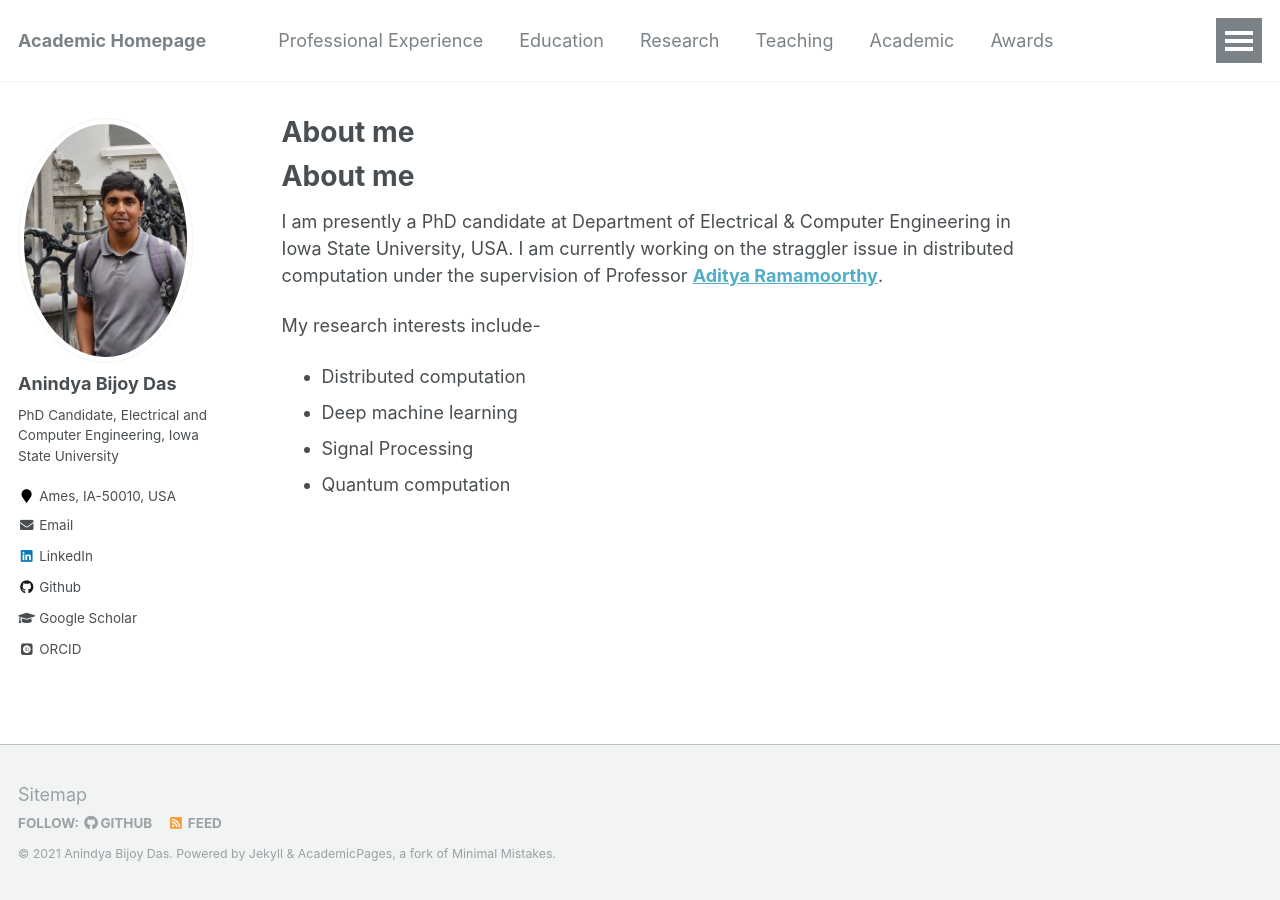
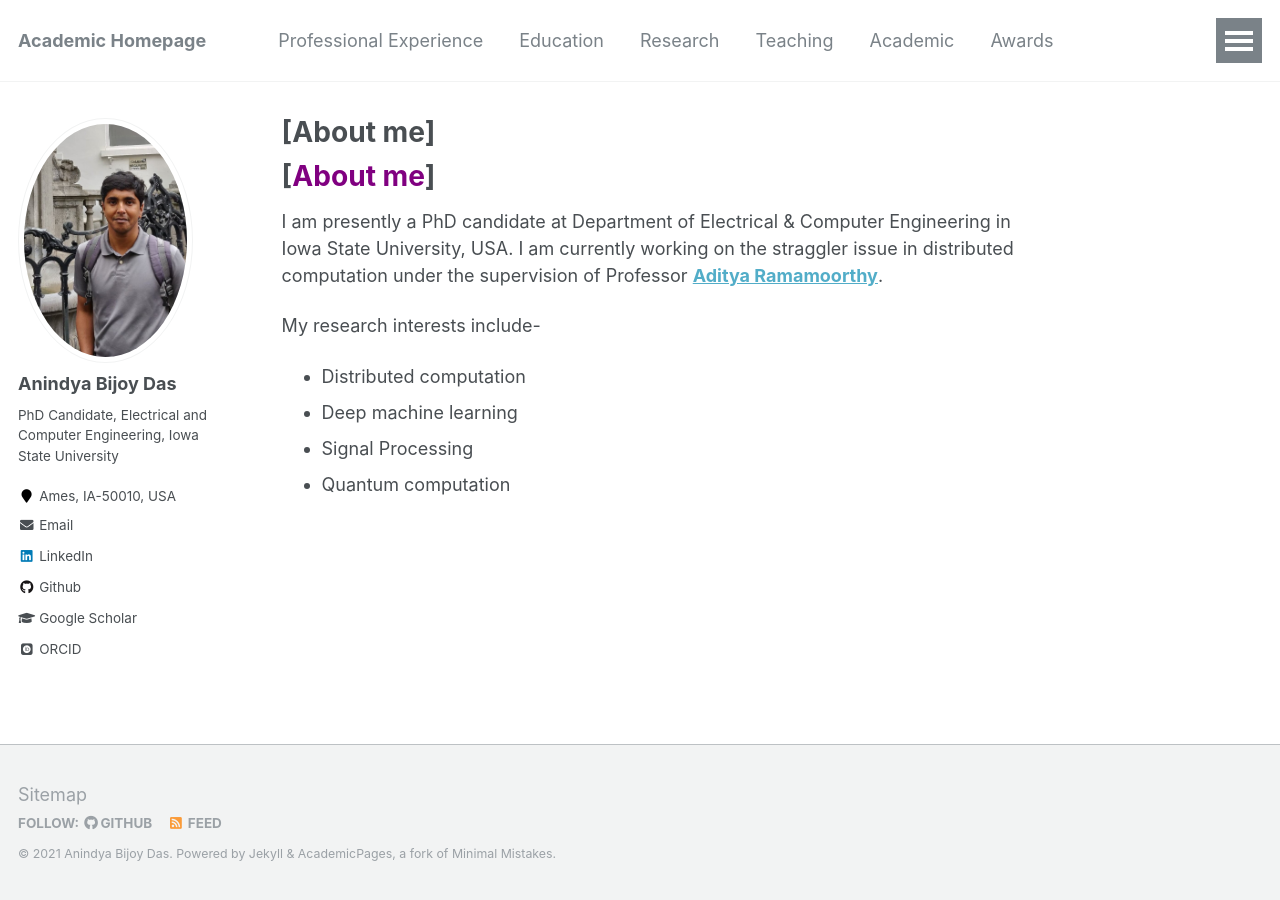
Before and after one commit to anindyabijoydas/portfolio, a Jekyll site: the page built from _pages/about.md, in a window 1280 px wide. Built offline with Jekyll 4.4.1, drawn with Linux system fonts in a browser that asks for light colours; some web fonts are replaced; our own code applies the rules of GitHub Pages for plain Markdown files.

Commit message:
Update about.md

```diff
--- a/_pages/about.md
+++ b/_pages/about.md
@@ -5,7 +5,7 @@ redirect_from:
   - /about/
   - /about.html
 ---
-About me
+[<span style="color:purple">**About me**</span>]
 ======
 I am presently a PhD candidate at Department of Electrical & Computer Engineering in Iowa State University, USA. I am currently working on the straggler issue in distributed computation under the supervision of Professor [**Aditya Ramamoorthy**](https://www.ece.iastate.edu/adityar/).
 
```
